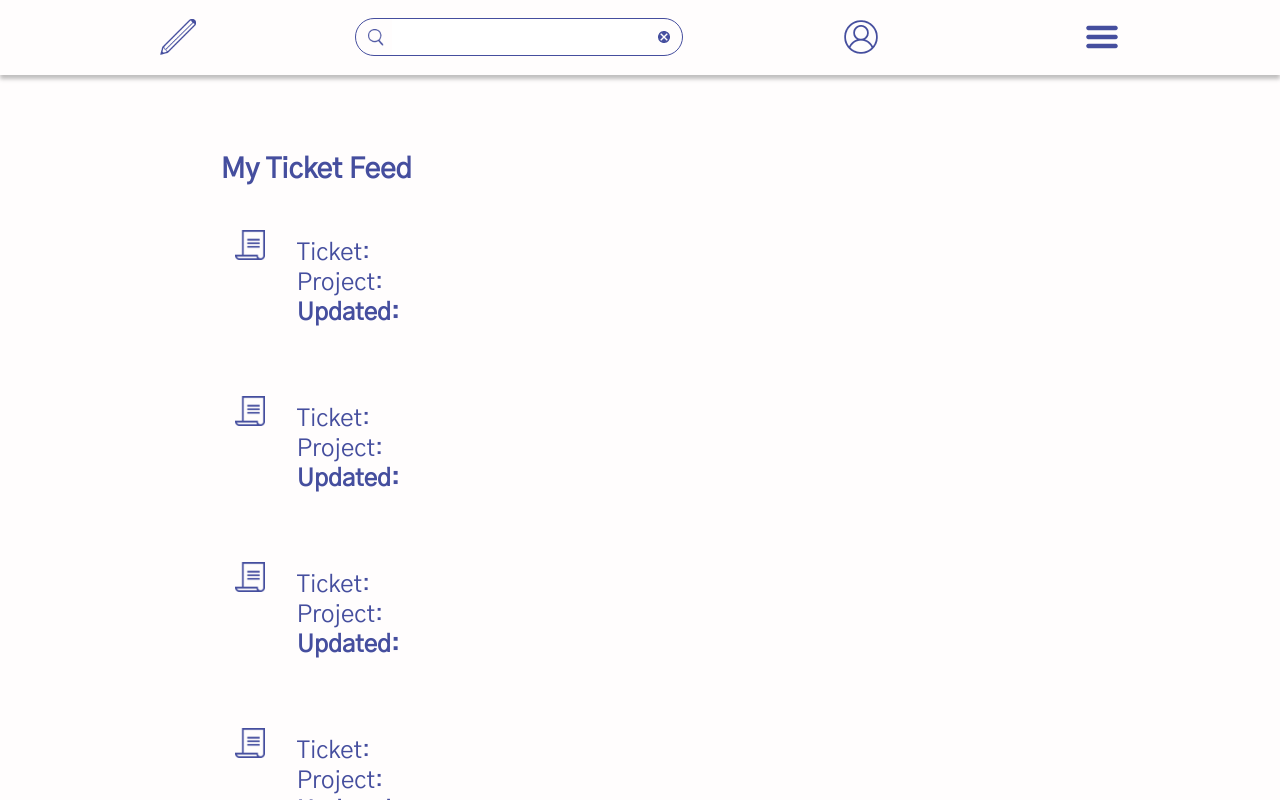
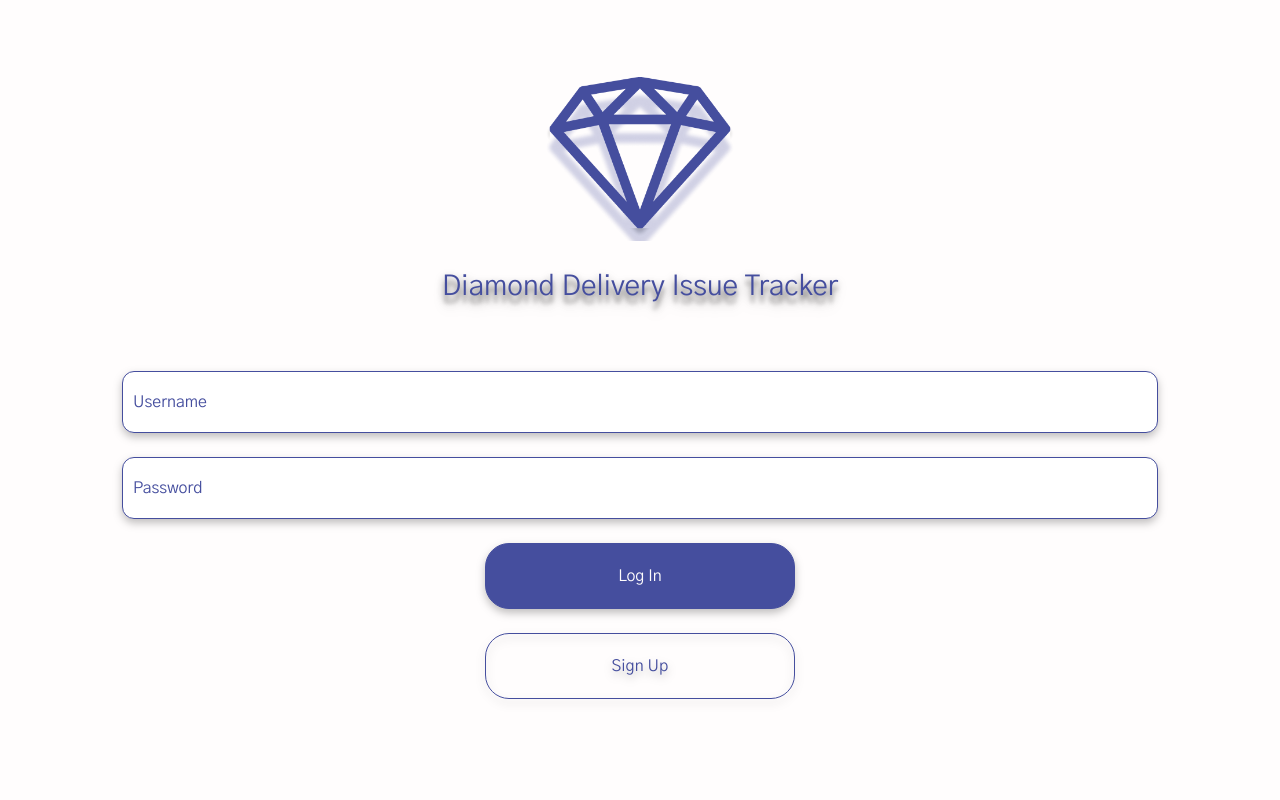
Before and after one commit to Diamond-Devs/bug-tracker, a React (Create React App) app: page / in a window 1280 px wide. Built offline with nearby package versions, Linux system fonts and the light colour scheme.

Commit message:
CONTRIBUTOR: fromjaytoz ADDED: routing and route change handlers FUNCnoPRESno

```diff
--- a/src/App.js
+++ b/src/App.js
@@ -1,5 +1,6 @@
 import React from "react";
 import Login from "./pages/Login";
+import { BrowserRouter as Router, Route } from "react-router-dom";
 import styled from "styled-components";
 import Dashboard from "./pages/Dashboard";
 
@@ -12,10 +13,20 @@ const AppView = styled.div``;
 function App() {
   return (
     <AppView>
-      <Dashboard />
-      {/* <Login
-        addStyles={{ mb: bottomMargin, ds: dropShadow, br: inputBorderRadius }}
-      /> */}
+      <Router>
+        <Route exact path="/">
+          <Login
+            addStyles={{
+              mb: bottomMargin,
+              ds: dropShadow,
+              br: inputBorderRadius,
+            }}
+          />
+        </Route>
+        <Route path="/dashboard">
+          <Dashboard />
+        </Route>
+      </Router>
     </AppView>
   );
 }
--- a/src/components/Row.js
+++ b/src/components/Row.js
@@ -2,9 +2,9 @@ import React from "react";
 import { CommonContainer, Text } from "../styled/commonStyles";
 import Icon from "./Icon";
 
-function Row({ src, text, fs }) {
+function Row({ src, text, fs, onClick }) {
   return (
-    <CommonContainer d="flex" fd="row" mt="5vw">
+    <CommonContainer d="flex" fd="row" mt="5vw" onClick={onClick && onClick}>
       <Icon ml="8vw" width="10vw" mw={"36px"} height="36px" src={src} />
       <CommonContainer ml={"13px"} d="flex" ai="center">
         <Text fs={fs}>{text}</Text>
--- a/src/components/SideMenu.js
+++ b/src/components/SideMenu.js
@@ -5,7 +5,7 @@ function SideMenu({ children }) {
   return (
     <CommonContainer
       width="100vw"
-      height="84vh"
+      height="100%"
       area="body"
       d="flex"
       fd="column"
--- a/src/pages/Dashboard.js
+++ b/src/pages/Dashboard.js
@@ -1,5 +1,6 @@
 import React, { useState } from "react";
 import styled from "styled-components";
+import { useHistory } from "react-router-dom";
 
 //Assets
 import Hamburger from "../assets/HamburgerIcon.png";
@@ -10,13 +11,9 @@ import Ticket from "../assets/TicketIcon.png";
 import Project from "../assets/ProjectIcon.png";
 import Logo from "../assets/Logo.png";
 import Home from "../assets/HomeIcon.png";
+import LogOut from "../assets/LogOutIcon.png";
 
-import {
-  CommonContainer,
-  Input,
-  Text,
-  mainWhite,
-} from "../styled/commonStyles";
+import { CommonContainer, Text, mainWhite } from "../styled/commonStyles";
 
 //Components
 import Navbar from "../components/Navbar";
@@ -48,6 +45,7 @@ const TicketFeedTitle = styled(Text)`
 `;
 
 function Dashboard() {
+  const history = useHistory();
   const [toggled, setToggled] = useState(false);
 
   return (
@@ -86,6 +84,11 @@ function Dashboard() {
           <Row src={Ticket} text="My Tickets"></Row>
           <Row src={Project} text="My Projects"></Row>
           <Row src={Logo} text="Manage Users as Admin"></Row>
+          <Row
+            src={LogOut}
+            text="Log Out"
+            onClick={() => history.push("/")}
+          ></Row>
         </SideMenu>
       )}
       <TicketFeed area="body" p="16px" pt="20px">
--- a/src/pages/Login.js
+++ b/src/pages/Login.js
@@ -5,6 +5,7 @@ import RegularText from "../components/RegularText";
 import RegularInput from "../components/RegularInput";
 import Button from "../components/Button";
 import { useDiamondStyles } from "../hooks/useDiamondStyles";
+import { useHistory } from "react-router-dom";
 
 const LoginView = styled.div`
   display: flex;
@@ -25,6 +26,7 @@ const LoginOrSignUp = styled.div`
 `;
 
 function Login({ addStyles }) {
+  const history = useHistory();
   const [isSignUp, setIsSignUp] = useState(false);
   const titleStyle = useDiamondStyles({
     size: "1.75em",
@@ -58,7 +60,11 @@ function Login({ addStyles }) {
             </RegularText>
             <RegularInput {...defaultStyle} placeholder="Username" />
             <RegularInput {...defaultStyle} placeholder="Password" />
-            <Button {...defaultStyle} invert>
+            <Button
+              {...defaultStyle}
+              invert
+              onClick={() => history.push("/dashboard")}
+            >
               Log In
             </Button>
             <Button {...defaultStyle} onClick={() => setIsSignUp(true)}>
```
Also changed, not shown: src/assets/LogOutIcon.png (added).
